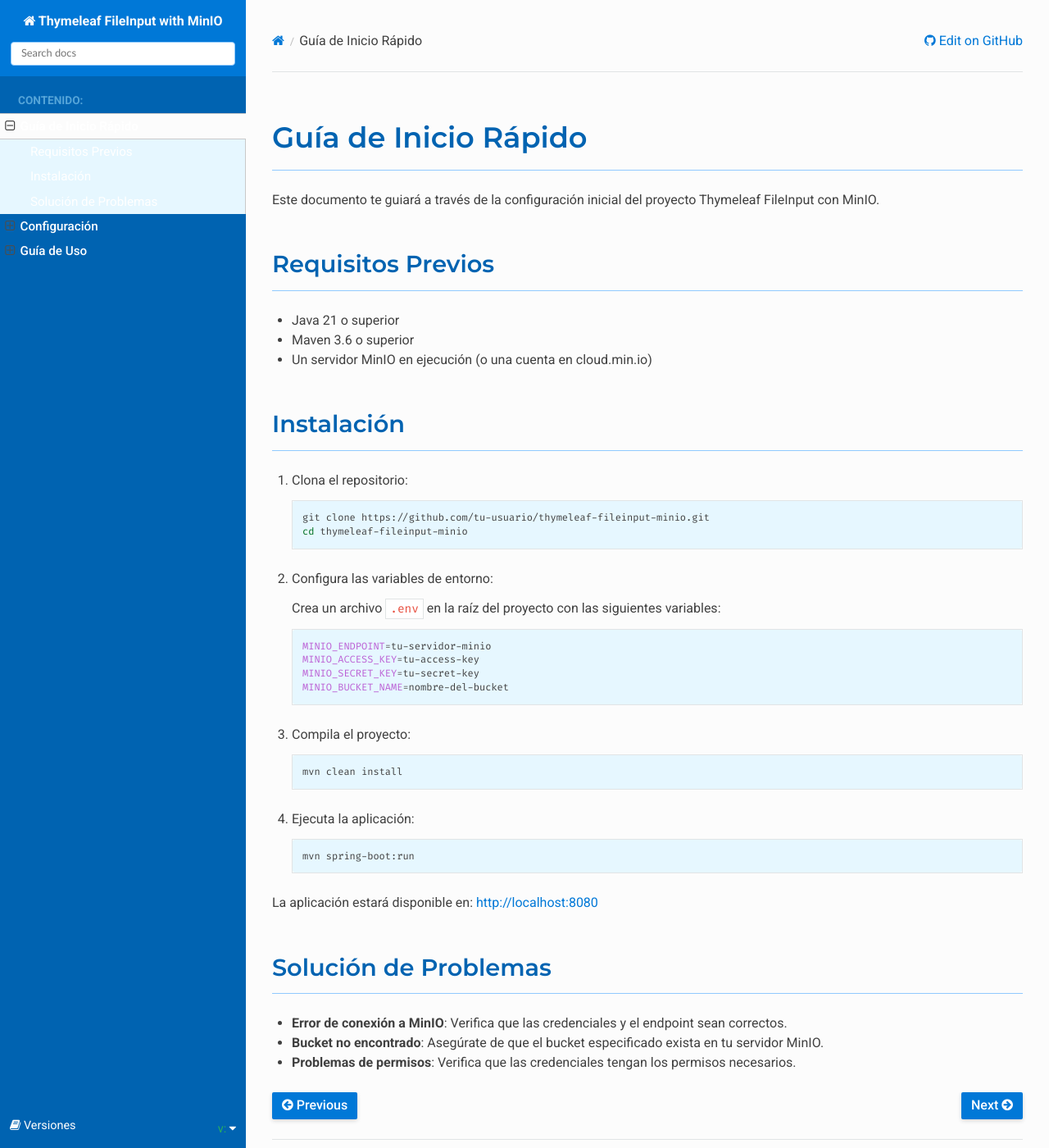
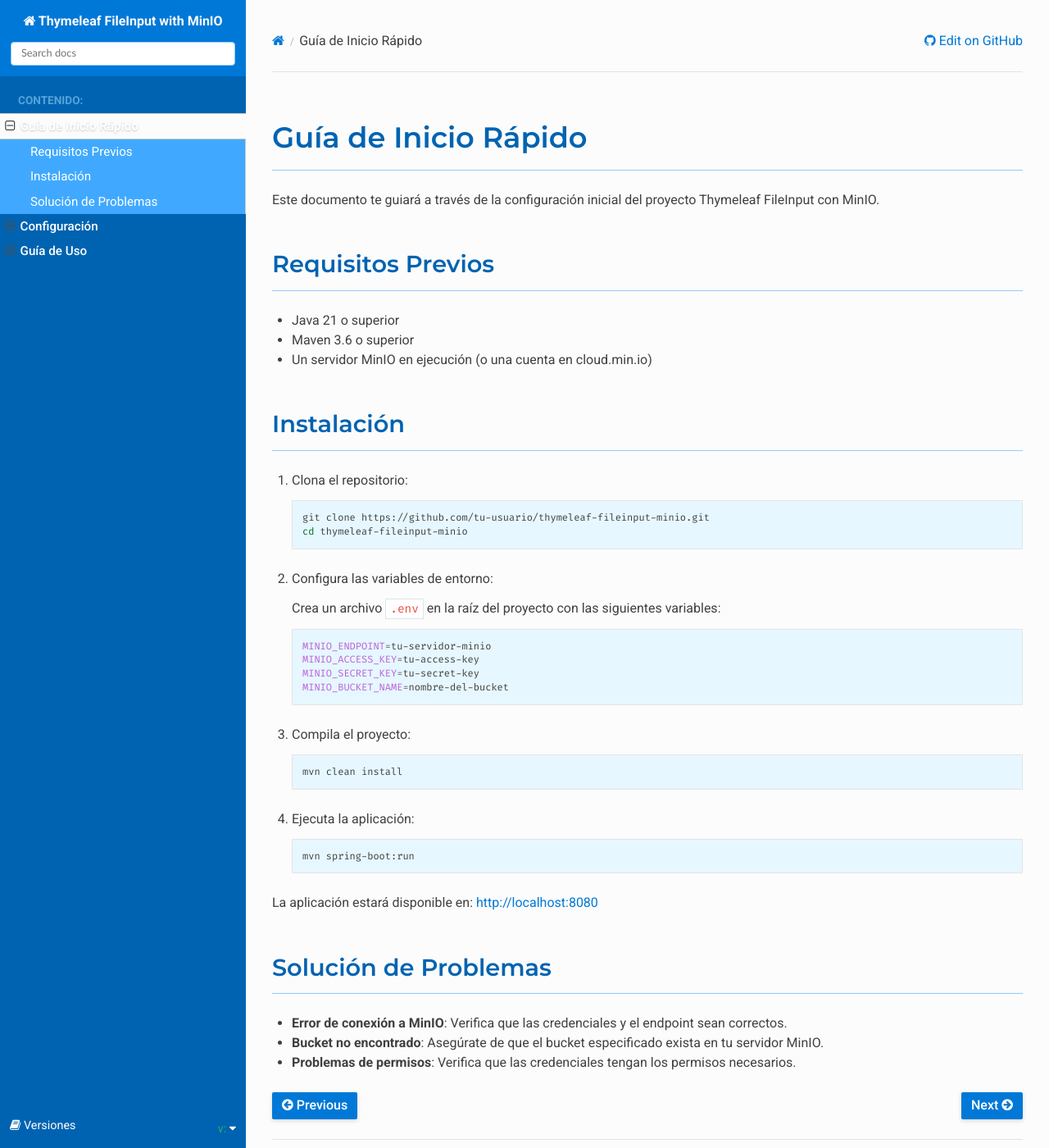
Before and after one commit to zademy/thymeleaf-fileinput-minio, a Sphinx documentation site: the page built from docs/getting-started.rst, in a window 1280 px wide and 1400 px high. Shown: the whole window at 82% size. Built offline with Sphinx 7.4.7 and the Read the Docs theme 3.1.0, drawn with Linux system fonts in a browser that asks for light colours; pages that are not in the unit, such as notebooks, are missing from menus.

Commit message:
Update custom.css

```diff
--- a/docs/_static/custom.css
+++ b/docs/_static/custom.css
@@ -84,22 +84,25 @@
 }
 
 .wy-menu-vertical a:hover {
-    background-color: var(--blue-lightest);
-    color: var(--blue-secondary);
+    background-color: #0078D7; /* Azul un poco más claro al hacer hover */
+    color: #ffffff !important;
+    text-shadow: 0 1px 2px rgba(0, 0, 0, 0.2); /* Sombra sutil para mejorar legibilidad */
 }
 
 .wy-menu-vertical li.current {
-    background-color: var(--blue-lightest);
+    background-color: #40A9FF; /* Azul claro para el elemento activo */
 }
 
 .wy-menu-vertical li.current > a {
-    color: var(--blue-secondary);
-    border-color: var(--blue-primary);
+    color: #ffffff !important;
+    border-color: #ffffff;
+    font-weight: 600;
+    text-shadow: 0 1px 2px rgba(0, 0, 0, 0.2);
 }
 
 .wy-menu-vertical li.current > a:hover {
-    background-color: var(--blue-lighter);
-    color: var(--blue-secondary);
+    background-color: #0078D7;
+    color: #ffffff !important;
 }
 
 /* Personalización de bloques de código */
```
